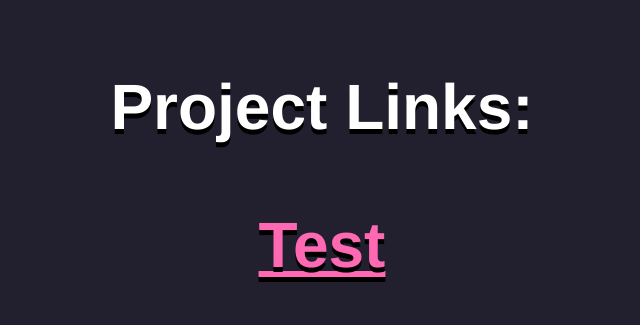
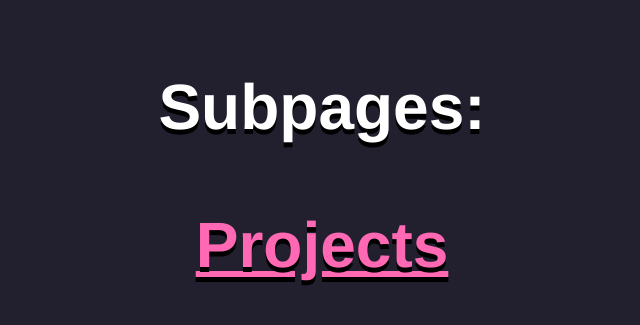
Before and after one commit to DogeIsCut/DogeisCut, a plain HTML site: page index.html in a window 1280 px wide. Shown: the part 157-482 px from the top of the page, without its empty margins (318-958 px from the left). Drawn offline with Linux system fonts and the light colour scheme.

Commit message:
Update index.html

```diff
--- a/index.html
+++ b/index.html
@@ -9,7 +9,7 @@
 
 <body>
   <img src="files/Logo.png" alt="Logo" height="140">
-  <p>Project Links:</p>
-  <p><a href="T">Test</a></p>
+  <p>Subpages:</p>
+  <p><a href="Projects">Projects</a></p>
 </body>
 </html>
```
